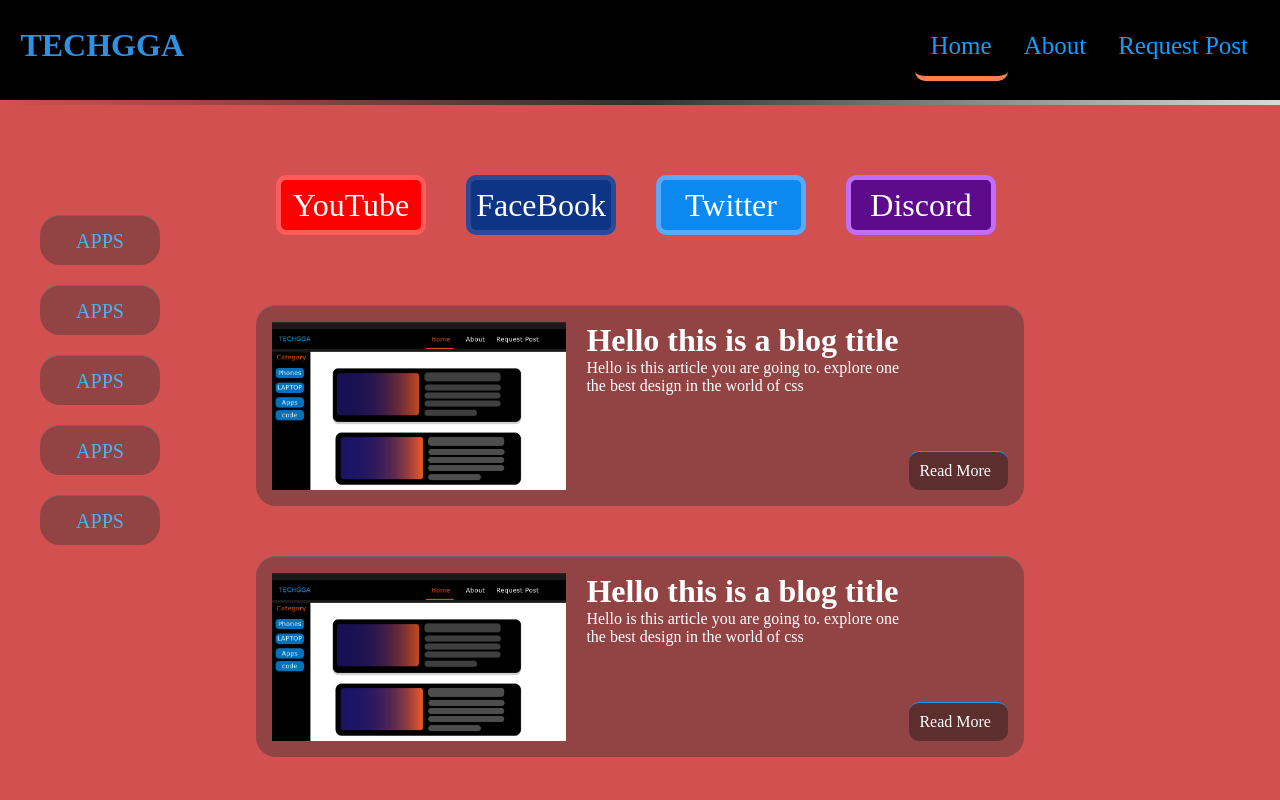
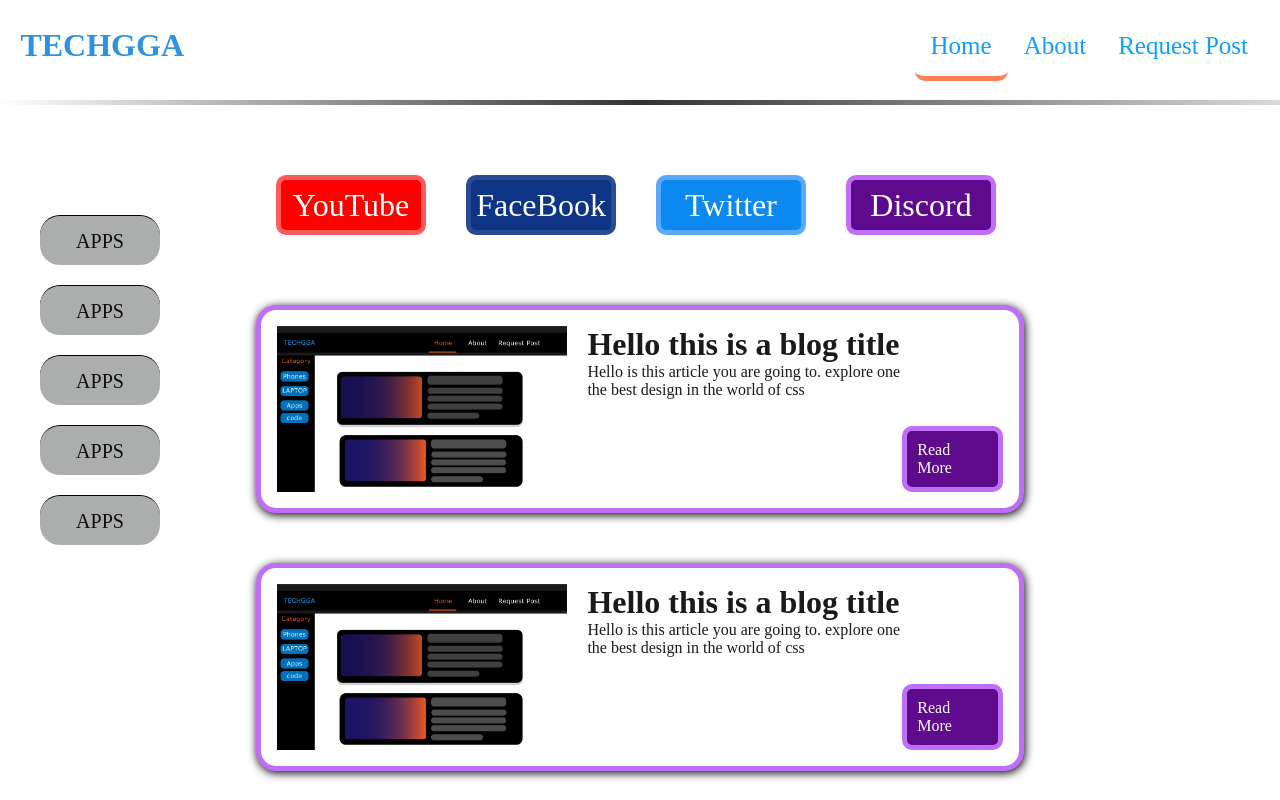
Before and after one commit to Mohammed-elmredi/tech-blog-222, a plain HTML site: page index.html in a window 1280 px wide. Shown: the top 800 px of the page. Drawn offline with Linux system fonts and the light colour scheme.

Commit message:
add white

```diff
--- a/css/home.css
+++ b/css/home.css
@@ -21,7 +21,9 @@ body {
     position: relative;
     width: 100%;
     height: 100vh;
-background-color: rgb(211, 80, 80);
+    color: #111;
+
+background-color: rgb(255, 255, 255);
 
 }
 
@@ -29,7 +31,7 @@ header {
     position: relative;
     width: 100%;
     height: 100px;
-    background-color: black;
+    background-color: rgb(255, 255, 255);
     align-items: center;
     justify-content: center;
 }
@@ -114,11 +116,11 @@ margin-top: 50px;
     background: rgba(49, 51, 51, 0.4);
     text-align: center;
     line-height: 50px;
-    color: white;
+    color: rgb(15, 15, 15);
     font-size: 20px;
 
-    border-top: 1px solid rgb(107, 106, 105);
-     color: rgb(80, 177, 241);
+    border-top: 1px solid rgb(0, 0, 0);
+
 
 
 }
@@ -132,12 +134,11 @@ a {
     padding: 16px 16px 16px;
     width: 60%;
     margin:50px auto;
-    background: rgba(49, 51, 51, 0.4);
-    color: white;
-    border-top: 1px solid rgb(107, 106, 105);
+    background: rgb(255, 255, 255);
+    color: rgb(26, 26, 26);
+    border: 5px solid rgb(192, 109, 248);
     border-radius: 20px;
-
-
+    box-shadow: 1px 2px 10px #000;
 }
 .blog_posts .content {
     display: flex;
@@ -160,10 +161,10 @@ a {
     position: relative;
     width: 150px;
    padding: 10px 10px 10px;
-   border-top: 1px solid rgb(14, 159, 255);
+    border: 5px solid rgb(192, 109, 248);
    color: white;
    border-radius: 10px;
-   background: rgba(13, 14, 14, 0.4);
+    background: rgb(93, 10, 141);
      margin-top: auto;
 }
 
```
